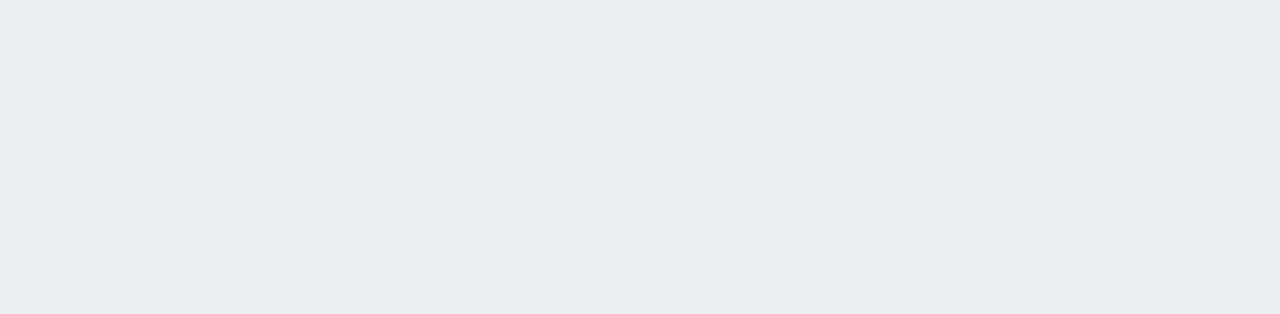
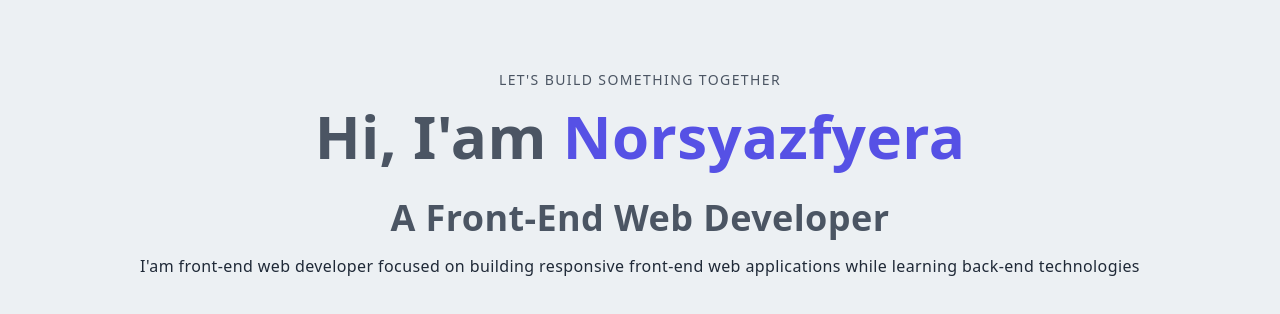
Before and after one commit to SyazzR/SyazzR-github.io, a Next.js app in the folder nextjs-portfolio/: page / in a window 1280 px wide. Shown: the part 226-540 px from the top of the page. Built offline with nearby package versions, Linux system fonts and the light colour scheme.

Commit message:
created 'main' components

```diff
--- /dev/null
+++ b/nextjs-portfolio/components/Main.jsx
@@ -0,0 +1,18 @@
+import React from 'react'
+
+const Main = () => {
+    return (
+        <div className='w-full h-screen text-center'>
+            <div className='max-w-[1240px] w-full h-full mx-auto p-2 flex justify-center items-center'>
+                <div>
+                    <p className='uppercase text-sm tracking-widest text-gray-600'>Let's build something together</p>
+                    <h1 className='py-4 text-gray-600'>Hi, I'am <span className='text-[#5651e5]'>Norsyazfyera</span></h1>
+                    <h2 className='py-4 text-gray-600'>A Front-End Web Developer</h2>
+                    <p>I'am front-end web developer focused on building responsive front-end web applications while learning back-end technologies</p>
+                </div>
+            </div>
+        </div>
+    )
+}
+
+export default Main
--- a/nextjs-portfolio/pages/index.tsx
+++ b/nextjs-portfolio/pages/index.tsx
@@ -1,7 +1,9 @@
 import Head from 'next/head'
 import Image from 'next/image'
 import Navbar from '../components/Navbar'
+import Main from '../components/Main'
 import { Inter } from '@next/font/google'
+
 
 
 const inter = Inter({ subsets: ['latin'] })
@@ -16,6 +18,7 @@ export default function Home() {
         <link rel="icon" href="/favicon.ico" />
       </Head>
       <Navbar />
+      <Main />
 
     </>
   )
```
